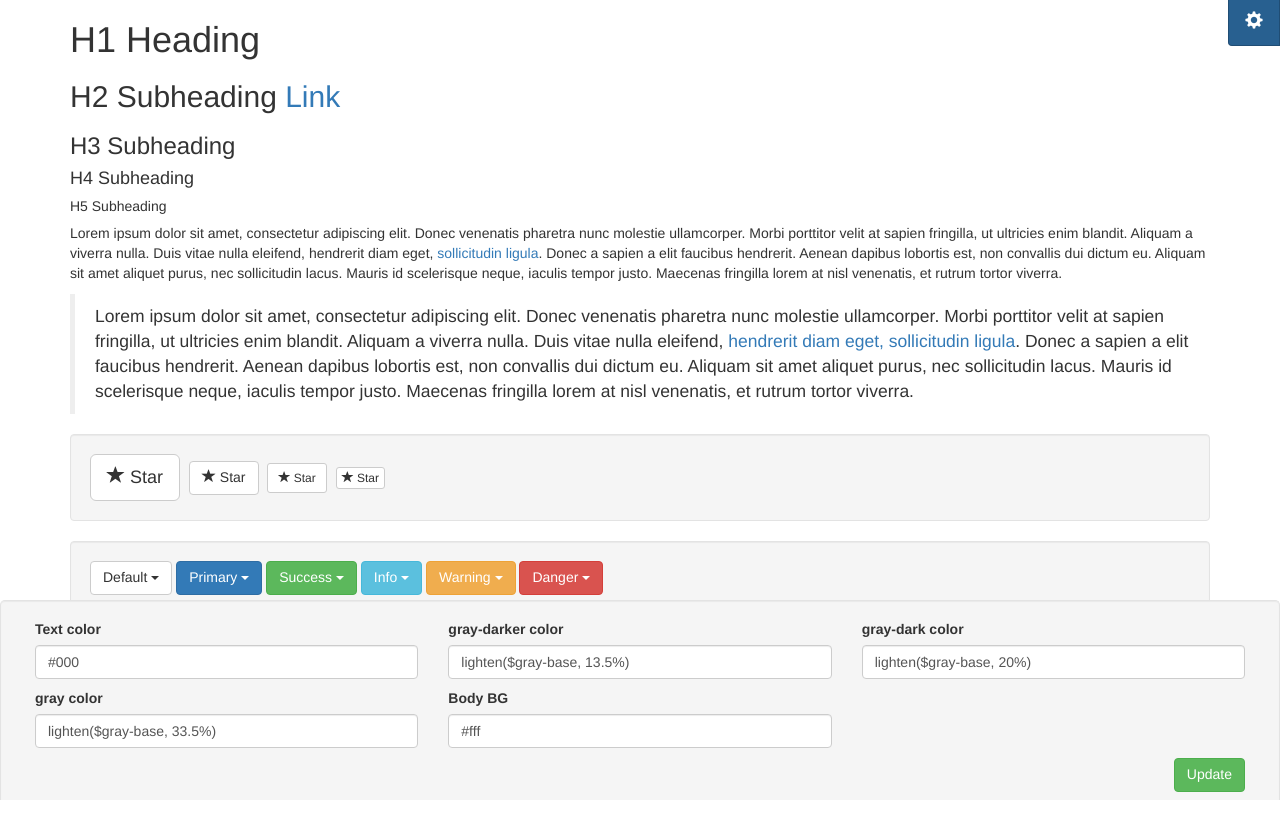
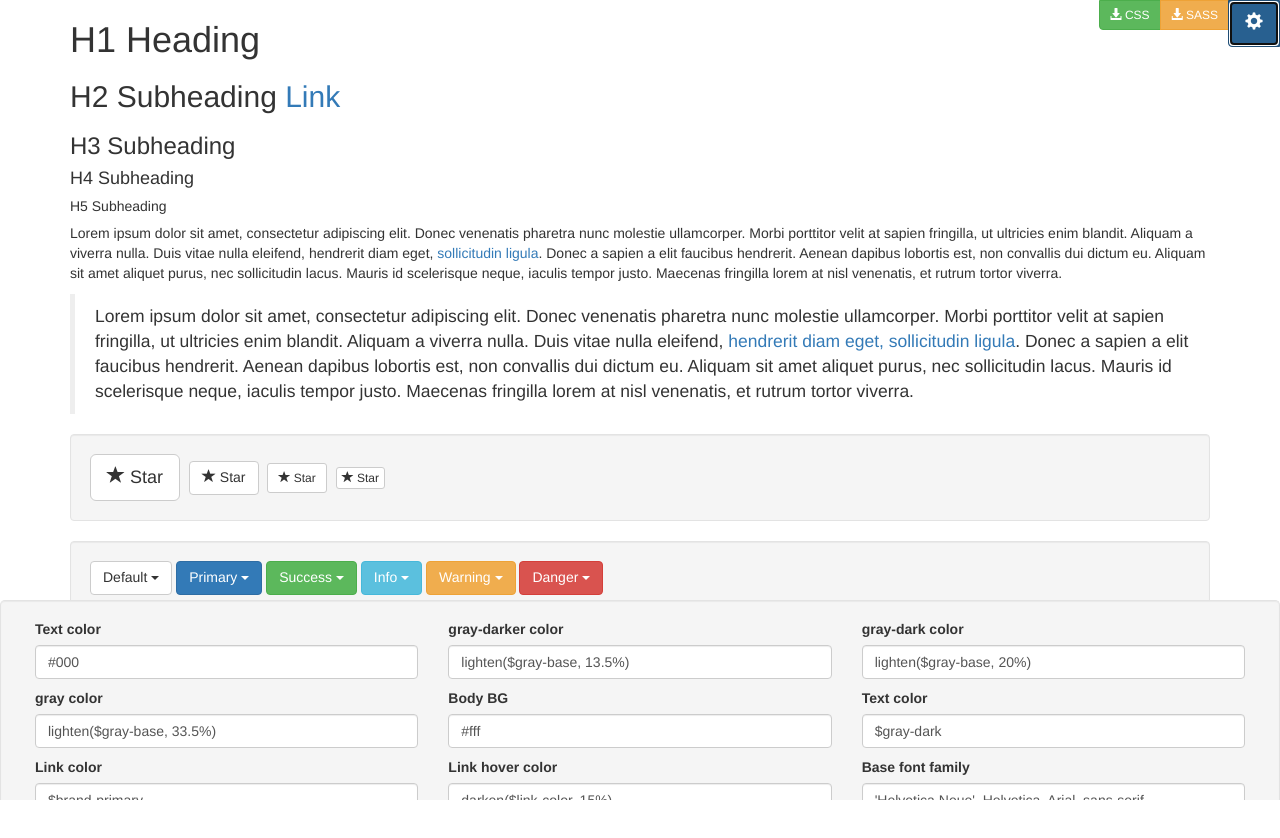
Before and after one commit to Lipus86/bs-customizer, a website: page public/index.html in a window 1280 px wide. Both pictures are taken after a click on the button 1253 px from the left and 22 px from the top of the page. Drawn offline with nearby package versions, Linux system fonts and the light colour scheme.

Commit message:
add variables and btns for download

```diff
--- a/public/css/main.css
+++ b/public/css/main.css
@@ -1,8 +1,8 @@
-body {
-    padding-bottom: 220px;
-}
 #main {
     position: relative;
+}
+#main.activated {
+    padding-bottom: 200px;
 }
 .hover {
     outline: 2px solid #66f !important;
@@ -12,7 +12,7 @@ body {
     z-index: 10;
     outline: 9999px solid rgba(0,0,0,0.3) !important;
 }
-.allSettings {
+.top-btns {
     position: fixed;
     right: 0;
     z-index: 100;
@@ -20,6 +20,14 @@ body {
     border-color: #fff;
     border-top: none;
     border-radius: 0 0 0 4px;
+
+}
+.top-btns .btn:first-child {
+    border-radius: 0 0 0 4px;
+}
+.top-btns .btn {border-radius: 0;}
+.top-btns .btn-lg {
+    border-radius: 0 0 0 4px !important;
 }
 #allSettings {
     position: fixed;
--- a/public/data/config.json
+++ b/public/data/config.json
@@ -1,7 +1,11 @@
 {
-   "h1": ["bodyBg", "fx", "gh", "lf"],
-   "h2": ["gh", "lf"],
-   "h3": [ "gh", "lf"],
-   "a": [ "gh", "lf"],
-   "button": [ "gh", "lf"]
+    "h1": ["headingsColor", "fontSizeH1", "headingsFontFamily", "headingsLineHeight", "headingsColor"],
+    "h2": ["headingsColor", "fontSizeH2", "headingsFontFamily", "headingsLineHeight", "headingsColor"],
+    "h3": ["headingsColor", "fontSizeH3", "headingsFontFamily", "headingsLineHeight", "headingsColor"],
+    "h4": ["headingsColor", "fontSizeH4", "headingsFontFamily", "headingsLineHeight", "headingsColor"],
+    "h5": ["headingsColor", "fontSizeH5", "headingsFontFamily", "headingsLineHeight", "headingsColor"],
+    "h6": ["headingsColor", "fontSizeH6", "headingsFontFamily", "headingsLineHeight", "headingsColor"],
+    "p": ["textColor","fontSizeBase", "lineHeightBase"],
+    "a": ["linkColor", "linkHoverColor"],
+    "button": ["", ""]
 }
--- a/public/data/variables.json
+++ b/public/data/variables.json
@@ -28,5 +28,101 @@
         "alias":"bodyBg",
         "value":"#fff",
         "description":"Body BG"
+    },
+    "textColor": {
+        "name":"text-color",
+        "alias":"textColor",
+        "value":"$gray-dark",
+        "description":"Text color"
+    },
+    "linkColor": {
+        "name":"link-color",
+        "alias":"linkColor",
+        "value":"$brand-primary",
+        "description":"Link color"
+    },
+    "linkHoverColor": {
+        "name":"link-hover-color",
+        "alias":"linkHoverColor",
+        "value":"darken($link-color, 15%)",
+        "description":"Link hover color"
+    },
+    "fontFamilyBase": {
+        "name":"font-family-base",
+        "alias":"fontFamilyBase",
+        "value":"'Helvetica Neue', Helvetica, Arial, sans-serif",
+        "description":"Base font family"
+    },
+    "fontSizeBase": {
+        "name":"font-size-base",
+        "alias":"fontSizeBase",
+        "value":"14px",
+        "description":"Base font size"
+    },
+    "fontSizeH1": {
+        "name":"font-size-h1",
+        "alias":"fontSizeH1",
+        "value":"floor(($font-size-base * 2.6))",
+        "description":"H1 font size"
+    },
+    "fontSizeH2": {
+        "name":"font-size-h2",
+        "alias":"fontSizeH2",
+        "value":"floor(($font-size-base * 2.1))",
+        "description":"H2 font size"
+    },
+    "fontSizeH3": {
+        "name":"font-size-h3",
+        "alias":"fontSizeH3",
+        "value":"floor(($font-size-base * 1.7))",
+        "description":"H3 font size"
+    },
+    "fontSizeH4": {
+        "name":"font-size-h4",
+        "alias":"fontSizeH4",
+        "value":"floor(($font-size-base * 1.25))",
+        "description":"H4 font size"
+    },
+    "fontSizeH5": {
+        "name":"font-size-h5",
+        "alias":"fontSizeH5",
+        "value":"$font-size-base",
+        "description":"H5 font size"
+    },
+    "fontSizeH6": {
+        "name":"font-size-h6",
+        "alias":"fontSizeH6",
+        "value":"floor(($font-size-base * 0.85))",
+        "description":"H6 font size"
+    },
+    "lineHeightBase": {
+        "name":"line-height-base",
+        "alias":"lineHeightBase",
+        "value":"1.428571429",
+        "description":"Base line height"
+    },
+    "headingsFontFamily": {
+        "name":"headings-font-family",
+        "alias":"headingsFontFamily",
+        "value":"inherit",
+        "description":"Headings font family"
+    },
+    "headingsFontWeight": {
+        "name":"headings-font-weight",
+        "alias":"headingsFontWeight",
+        "value":"500",
+        "description":"Headings font weight"
+    },
+    "headingsLineHeight": {
+        "name":"headings-line-height",
+        "alias":"headingsLineHeight",
+        "value":"1.1",
+        "description":"Headings line-height"
+    },
+    "headingsColor": {
+        "name":"headings-color",
+        "alias":"headingsColor",
+        "value":"inherit",
+        "description":"Headings color"
     }
 }
--- a/public/index.html
+++ b/public/index.html
@@ -13,7 +13,11 @@
 
 
 <body ng-app="bsCustomizer">
-    <button class="btn btn-primary btn-lg allSettings" type="button" data-toggle="collapse" data-target="#allSettings" aria-expanded="false" aria-controls="collapseExample"><span class="glyphicon glyphicon-cog"></span></button>
+    <div class="btn-group top-btns">
+        <a href="bootstrap.css" class="btn btn-success btn-sm allSettings" type="button" data-toggle="collapse" data-target="#allSettings" aria-expanded="false" aria-controls="collapseExample" href=""><span class="glyphicon glyphicon-download-alt"></span> CSS</a>
+        <a href="#" class="btn btn-warning btn-sm allSettings" type="button" data-toggle="collapse" data-target="#allSettings" aria-expanded="false" aria-controls="collapseExample" href=""><span class="glyphicon glyphicon-download-alt"></span> SASS</a>
+        <button class="btn btn-primary btn-lg allSettings" type="button" data-toggle="collapse" data-target="#allSettings" aria-expanded="false" aria-controls="collapseExample"><span class="glyphicon glyphicon-cog"></span></button>
+    </div>
     <form method="POST" id="generalForm">
         <div class="row">
             <div class="collapse" id="allSettings">
--- a/public/js/main.js
+++ b/public/js/main.js
@@ -26,27 +26,30 @@ $(function() {
     };
     $('#main').find(activeElements).on({
         click: function(e){
-            var currentElement = $(this);
-            showInputs(currentElement);
+            showInputs($(this));
             e.stopPropagation();
             e.preventDefault();
         },
         mouseover : function(e) {
+            if ($('#main').hasClass('activated')){
                 $(activeElements).removeClass('hover');
                 $(this).addClass('hover');
                 e.stopPropagation();
+            };
         },
         mouseleave: function(e) {
+            if ($('#main').hasClass('activated')){
                 $(this).removeClass('hover');
                 e.stopPropagation();
+            };
         }
     });
-    $('#main').on('click', function(e){
+    $('#main').on('click', function(){
         showInputs('all');
     });
-    $(activeElements)
-    $(document).on('keyup', function(e) {
-      if (e.keyCode == 27) hidePopup();
+    $('.allSettings').on('click', function(){
+        $('#main').toggleClass('activated');
+        showInputs('all');
     });
 
     function sendForm(e){
@@ -79,11 +82,12 @@ $(function() {
         if ($('#info')) $('#info').remove();
     };
     function showInputs(currentElement){
+        if (prevElement) prevElement.removeClass('active-element');
+        if ($('#main').hasClass('activated')){
             if (currentElement === 'all') {
                 $('.input-holder').show();
-            if (prevElement) prevElement.removeClass('active-element');
             } else {
-            hideInputs();
+                $('.input-holder').hide();
                 var properties = currentElement.data('properties');
                 for (prop in properties) {
                     $('.input-holder').each(function(){
@@ -94,11 +98,8 @@ $(function() {
                 }
                 currentElement.addClass('active-element');
                 prevElement = currentElement;
-        }
             };
-    function hideInputs(){
-        $('.input-holder').hide();
-        if (prevElement) prevElement.removeClass('active-element');
+        };
     };
     $.fn.serializeObject = function(){
         var o = {};
```
Lines whose indentation alone changed are shown as unchanged.
